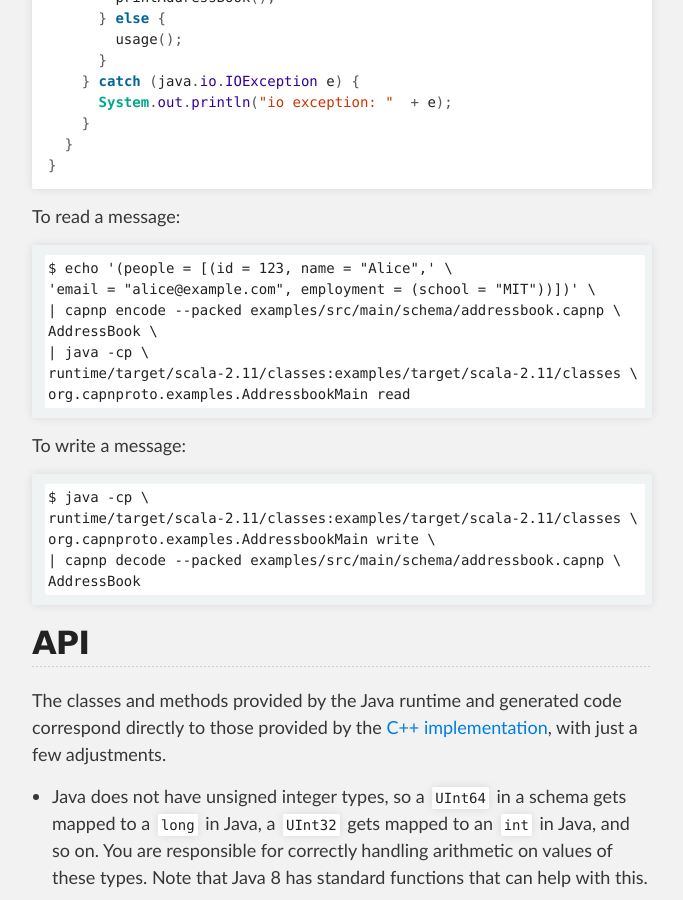
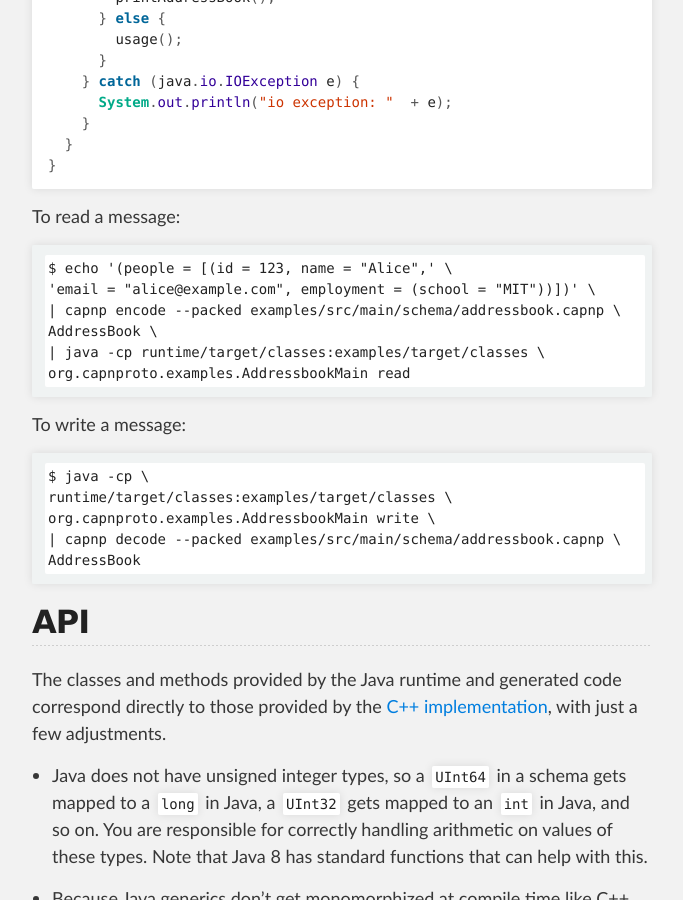
Before and after one commit to capnproto/capnproto-java, a Jekyll site: the page built from index.md, in a window 1280 px wide and 900 px high, scrolled down 4160 px. Shown: the whole window, without its empty margins (298-981 px from the left). Built offline with Jekyll 4.4.1, drawn with Linux system fonts in a browser that asks for light colours; Markdown is read by kramdown in place of the engine named in the settings.

Commit message:
update for simplified target directories

````diff
--- a/index.md
+++ b/index.md
@@ -209,8 +209,7 @@ $ echo '(people = [(id = 123, name = "Alice",' \
 'email = "alice@example.com", employment = (school = "MIT"))])' \
 | capnp encode --packed examples/src/main/schema/addressbook.capnp \
 AddressBook \
-| java -cp \
-runtime/target/scala-2.11/classes:examples/target/scala-2.11/classes \
+| java -cp runtime/target/classes:examples/target/classes \
 org.capnproto.examples.AddressbookMain read
 ```
 
@@ -218,7 +217,7 @@ To write a message:
 
 ```
 $ java -cp \
-runtime/target/scala-2.11/classes:examples/target/scala-2.11/classes \
+runtime/target/classes:examples/target/classes \
 org.capnproto.examples.AddressbookMain write \
 | capnp decode --packed examples/src/main/schema/addressbook.capnp \
 AddressBook
````
